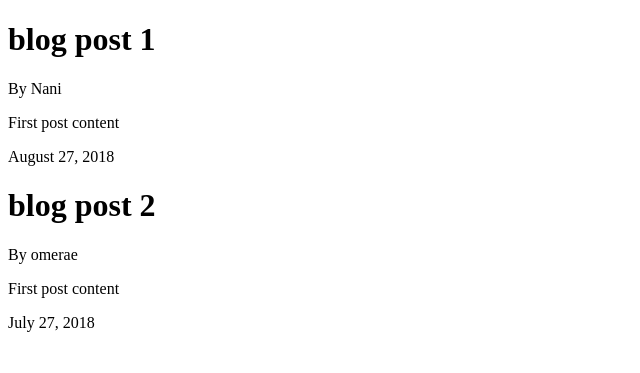
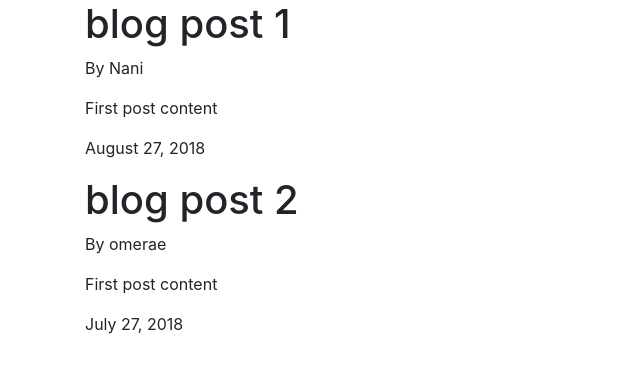
Before and after one commit to sudoxx2/django_serio, a Django app: page / in a window 1280 px wide. Shown: the top 373 px of the page, without its empty margins (0-640 px from the left). Run offline with Django 3.2, Linux system fonts and the light colour scheme; some libraries are stand-ins or nearby versions.

Commit message:
added bootstrap content delivery system

```diff
--- a/blog/templates/blog/base.html
+++ b/blog/templates/blog/base.html
@@ -1,6 +1,14 @@
 <!DOCTYPE html>
 <html>
     <head>
+        <!-- Required meta tags -->
+        <meta charset="utf-8">
+        <meta name="viewport" content="width=device-width, initial-scale=1, shrink-to-fit=no">
+
+        <!-- Bootstrap CSS -->
+        <link rel="stylesheet" href="https://maxcdn.bootstrapcdn.com/bootstrap/4.0.0/css/bootstrap.min.css" integrity="sha384-Gn5384xqQ1aoWXA+058RXPxPg6fy4IWvTNh0E263XmFcJlSAwiGgFAW/dAiS6JXm" crossorigin="anonymous">
+
+
         {% if title %}
             <title>Django Blog - {{ title }}</title>
         {% else %}
@@ -8,6 +16,14 @@
         {% endif %}
     </head>
 <body>
+    <div class='container'>
         {% block content%}{% endblock %}
+    </div>
+
 </body>
+<!-- Optional JavaScript -->
+<!-- jQuery first, then Popper.js, then Bootstrap JS -->
+<script src="https://code.jquery.com/jquery-3.2.1.slim.min.js" integrity="sha384-KJ3o2DKtIkvYIK3UENzmM7KCkRr/rE9/Qpg6aAZGJwFDMVNA/GpGFF93hXpG5KkN" crossorigin="anonymous"></script>
+<script src="https://cdnjs.cloudflare.com/ajax/libs/popper.js/1.12.9/umd/popper.min.js" integrity="sha384-ApNbgh9B+Y1QKtv3Rn7W3mgPxhU9K/ScQsAP7hUibX39j7fakFPskvXusvfa0b4Q" crossorigin="anonymous"></script>
+<script src="https://maxcdn.bootstrapcdn.com/bootstrap/4.0.0/js/bootstrap.min.js" integrity="sha384-JZR6Spejh4U02d8jOt6vLEHfe/JQGiRRSQQxSfFWpi1MquVdAyjUar5+76PVCmYl" crossorigin="anonymous"></script>
 </html>
```
Lines whose indentation alone changed are shown as unchanged.
